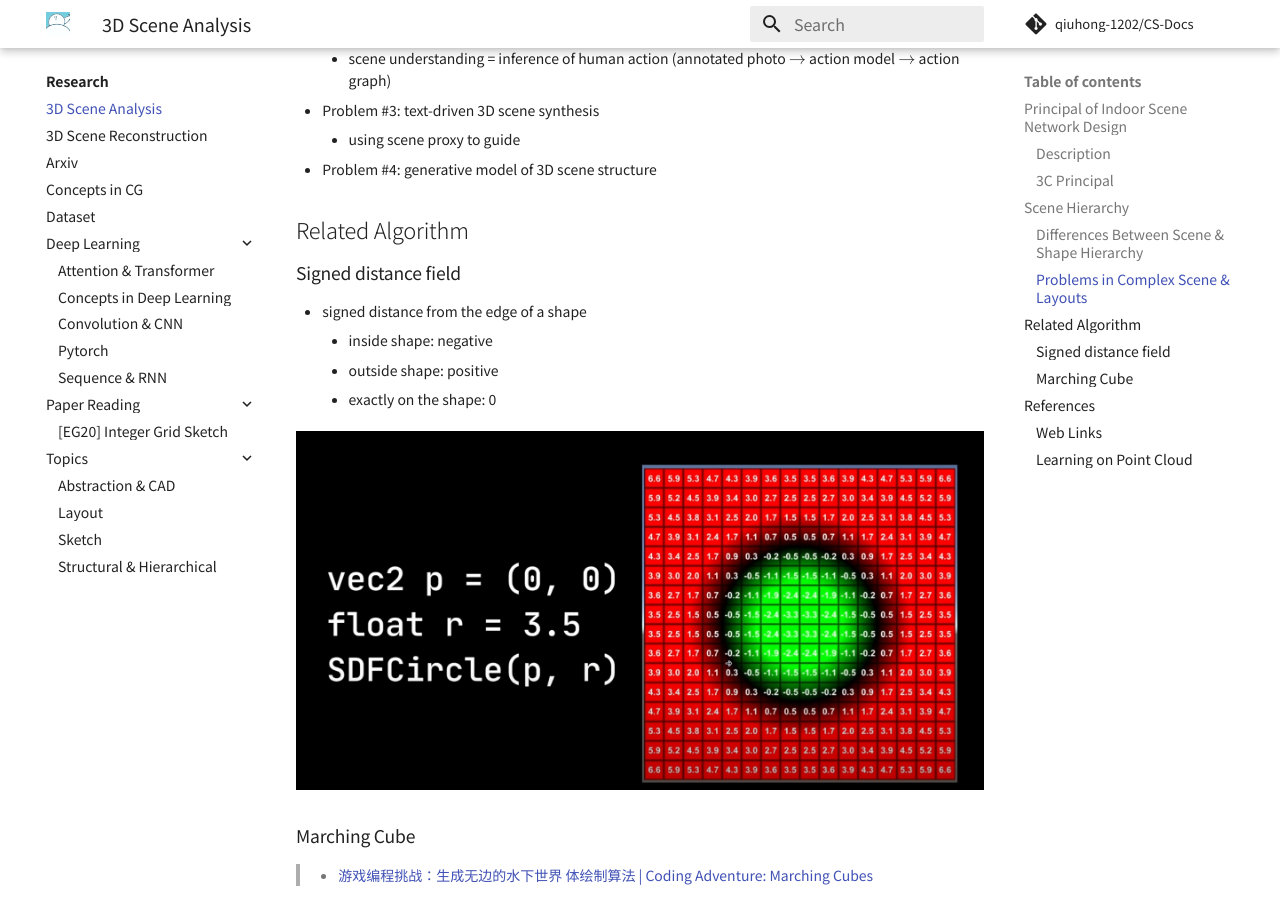
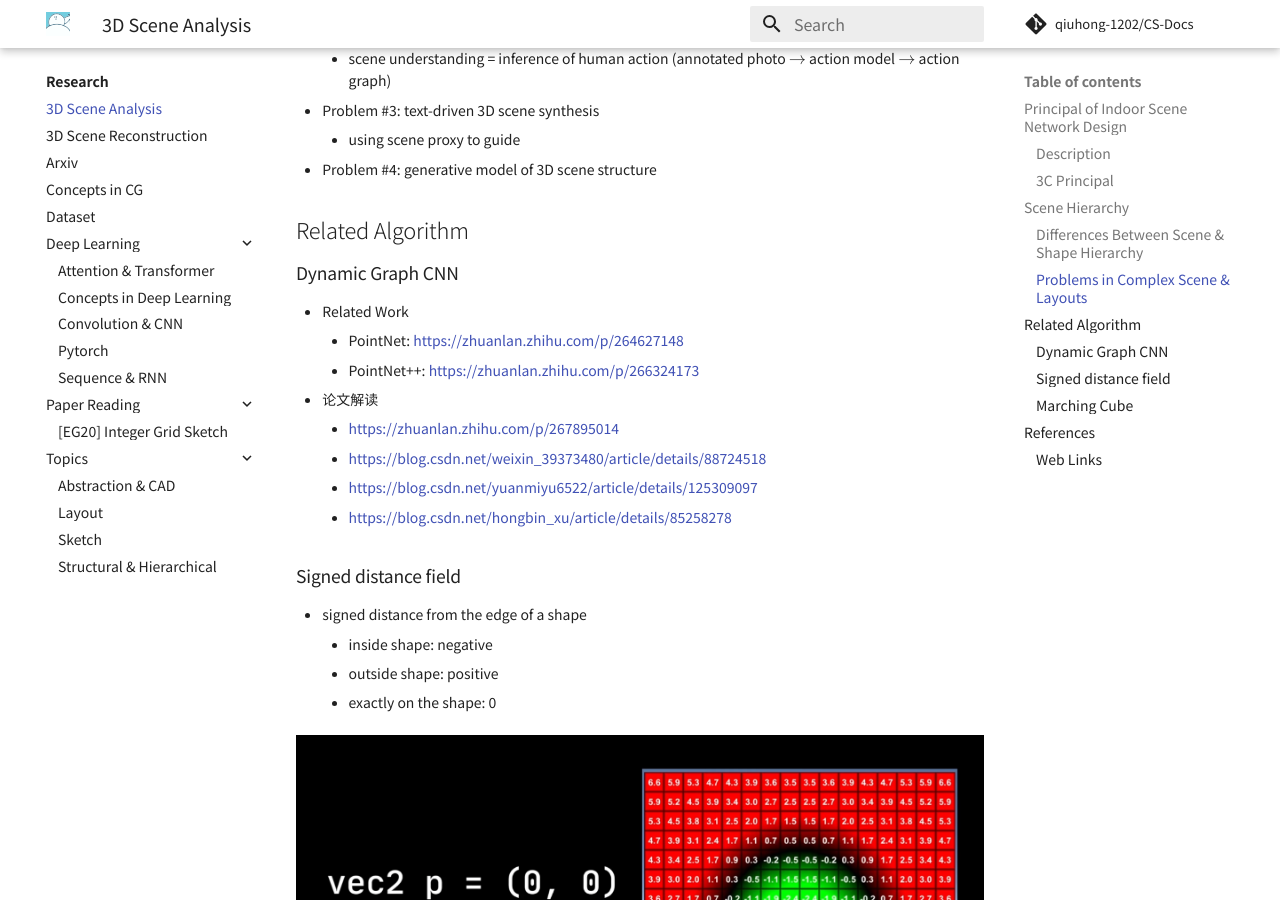
Before and after one commit to QiuHong-1202/CS-Document, an MkDocs documentation site: the page built from docs/Research/3D Scene Analysis.md, in a window 1280 px wide and 900 px high, scrolled down 1767 px. Built offline with MkDocs 1.6.1 and Material for MkDocs 9.7.7, drawn with Linux system fonts in a browser that asks for light colours; nearby versions of some CDN libraries; comment, search, counter and statistics services are not loaded; some of the changed text lies outside the part shown.

Commit message:
docs: DGCNN related work

```diff
--- a/docs/Research/3D Scene Analysis.md
+++ b/docs/Research/3D Scene Analysis.md
@@ -68,6 +68,17 @@
 
 ## Related Algorithm
 
+### Dynamic Graph CNN
+
+- Related Work
+    - PointNet: https://zhuanlan.zhihu.com/p/264627148
+    - PointNet++: https://zhuanlan.zhihu.com/p/266324173
+- 论文解读
+    - https://zhuanlan.zhihu.com/p/267895014
+    - https://blog.csdn.net/weixin_39373480/article/details/88724518
+    - https://blog.csdn.net/yuanmiyu6522/article/details/125309097
+    - https://blog.csdn.net/hongbin_xu/article/details/85258278
+
 ### Signed distance field
 
 - signed distance from the edge of a shape
@@ -82,6 +93,7 @@
 > - [游戏编程挑战：生成无边的水下世界 体绘制算法 | Coding Adventure: Marching Cubes](https://www.bilibili.com/video/BV1yJ411r73v/)
 
 使用 3D 空间中的一个点作为输入， 随后返回一个值
+
 
 
 $$
@@ -109,12 +121,3 @@ $$
 
 - [Camera Sensor Size](https://designreviews.com/digital-camera-sensor-size-chart/)
 - [体渲染 (Volume Rendering)](https://zhuanlan.zhihu.com/p/595117334)
-
-### Learning on Point Cloud
-
-- PointNet
-    - [论文解读](https://zhuanlan.zhihu.com/p/264627148)
-- PointNet++
-    - [论文解读](https://zhuanlan.zhihu.com/p/266324173)
-- Dynamic Graph CNN
-    - [论文解读](https://zhuanlan.zhihu.com/p/267895014)
```
